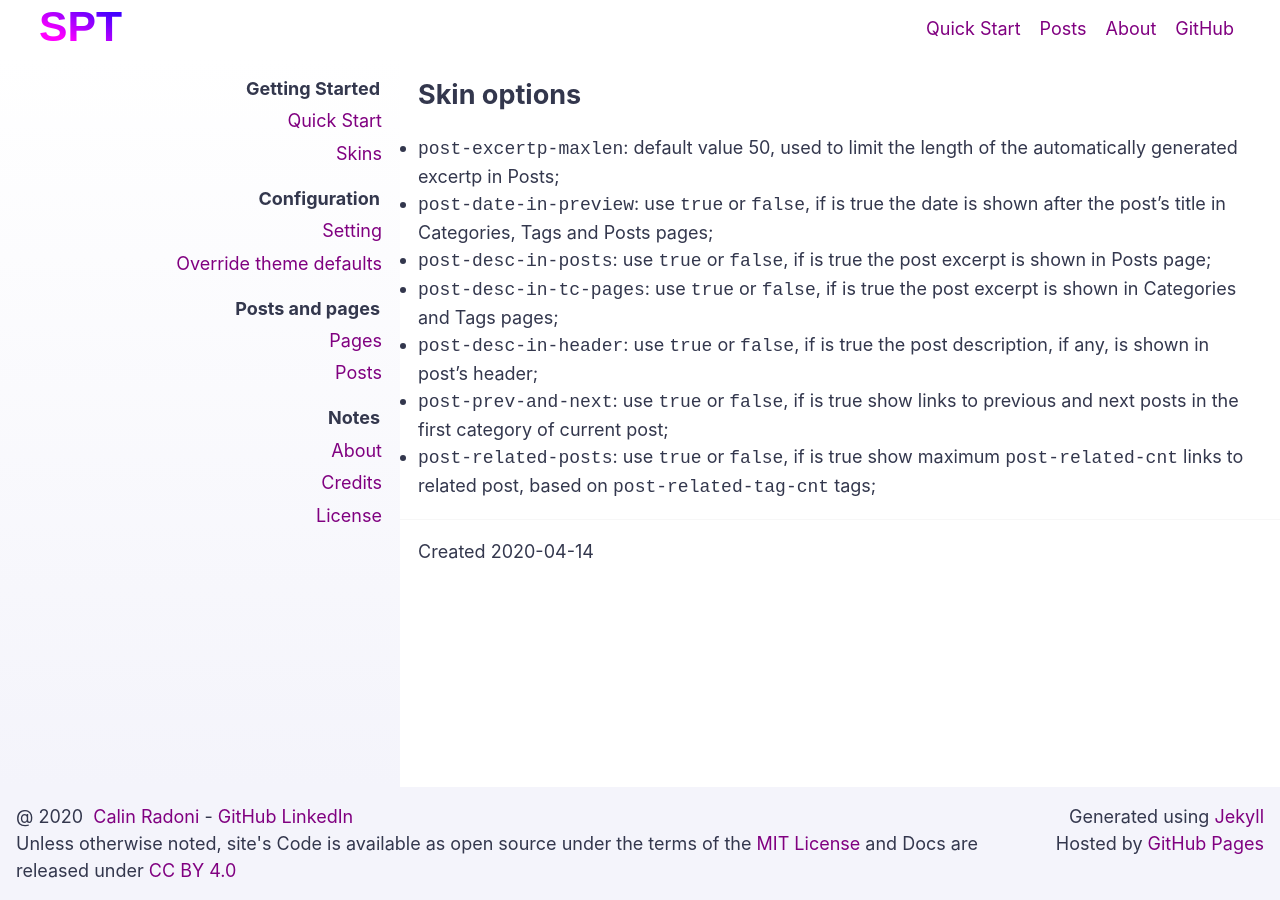
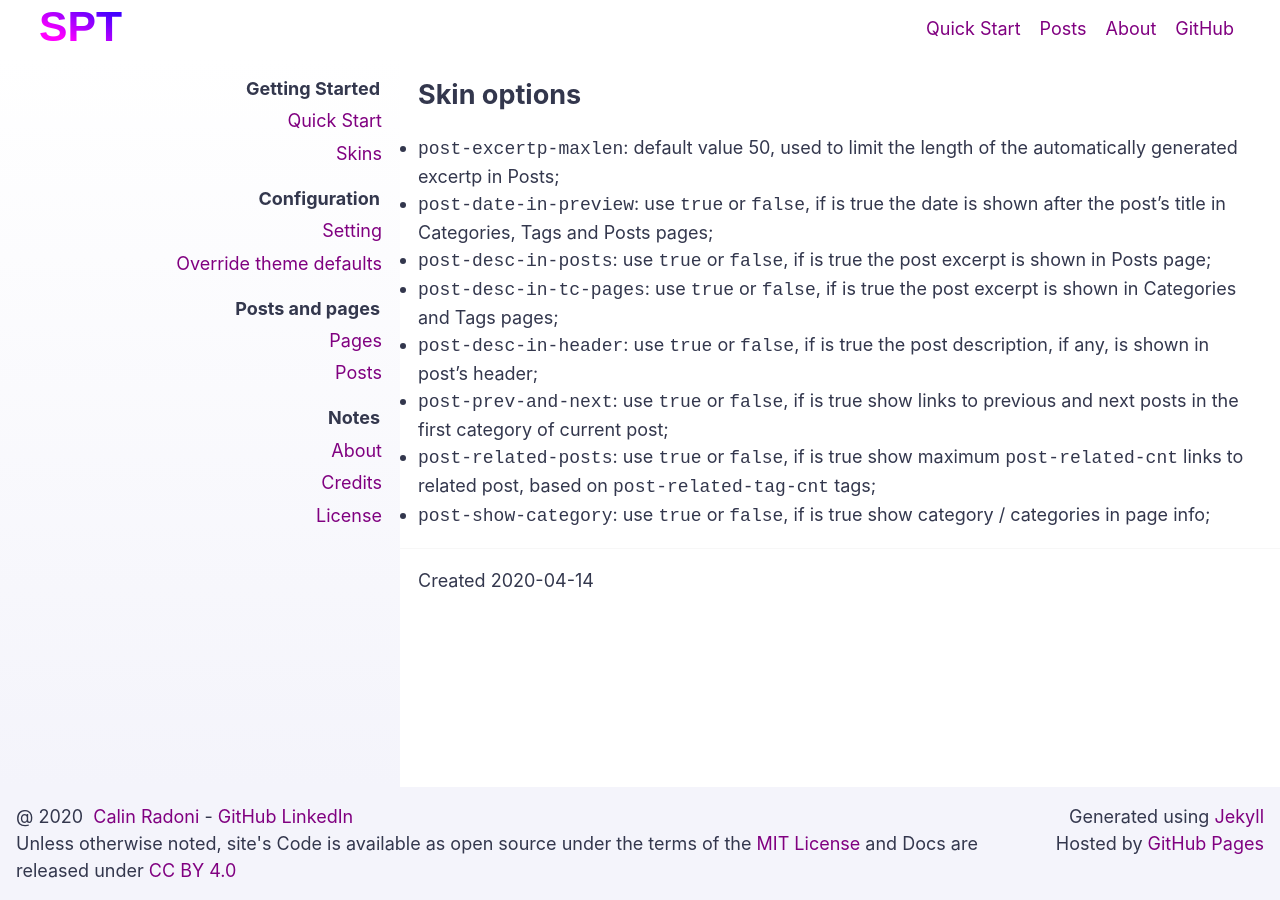
Before and after one commit to CalinRadoni/simple-purple-theme, a Jekyll site: the page built from _docs/options.md, in a window 1280 px wide. Built offline with Jekyll 4.4.1, drawn with Linux system fonts in a browser that asks for light colours.

Commit message:
Adds option to show/hide categories in post info

```diff
--- a/_config.yml
+++ b/_config.yml
@@ -35,6 +35,7 @@
 post-related-posts: true
 post-related-cnt: 4
 post-related-tag-cnt: 2
+post-show-category: true
 
 # ------------------------------------------------------------------------------
 # Jekyll settings
--- a/_docs/options.md
+++ b/_docs/options.md
@@ -19,3 +19,5 @@
   and next posts in the first category of current post;
 - `post-related-posts`: use `true` or `false`, if is true show maximum `post-related-cnt`
   links to related post, based on `post-related-tag-cnt` tags;
+- `post-show-category`: use `true` or `false`, if is true show category / categories
+  in page info;
--- a/_includes/post-info.html
+++ b/_includes/post-info.html
@@ -8,6 +8,7 @@
   </p>
 {% endif %}
 
+{% if site.post-show-category %}
 {% if page.categories.size > 0 %}
   <p class="page-info-row">
   <span>{%- if page.categories.size == 1 -%}Category:{%- else -%}Categories:{%- endif -%}</span>
@@ -15,6 +16,7 @@
     <a href="{% link pages/categories.html %}#{{ item | slugify: 'ascii' }}">{{ item }}</a>
   {%- endfor -%}
   </p>
+{% endif %}
 {% endif %}
 
 {% if page.author %}
```
Also changed, not shown: simple-purple-theme.gemspec.
